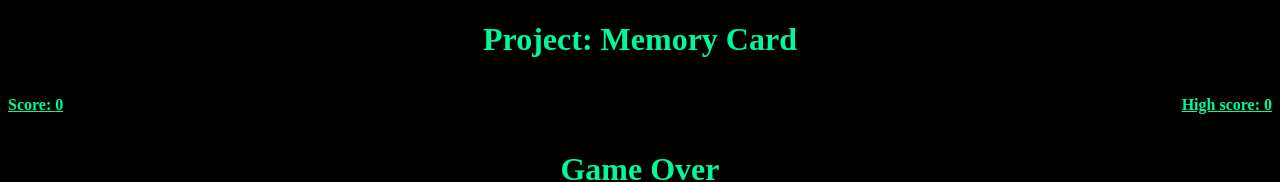
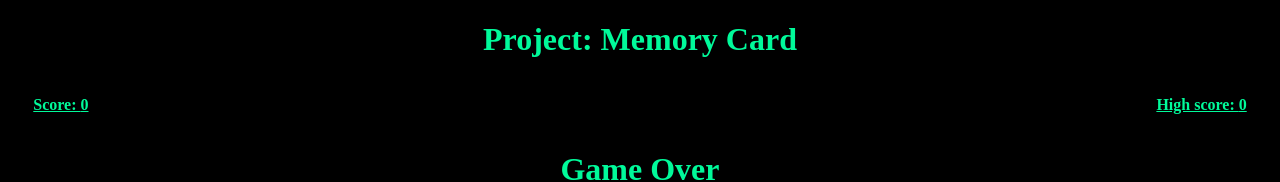
Before and after one commit to sum4n/TheOdinProject-MemoryCard, a React (Vite) app: page / in a window 1280 px wide. Shown: the top 182 px of the page. Built offline with nearby package versions, Linux system fonts and the light colour scheme; no server answers.

Commit message:
Add padding to scores div

```diff
--- a/src/App.css
+++ b/src/App.css
@@ -10,6 +10,7 @@ body {
   text-decoration: underline;
   display: flex;
   justify-content: space-between;
+  padding: 0% 2% 0% 2%;
 }
 
 .card-container {
```
